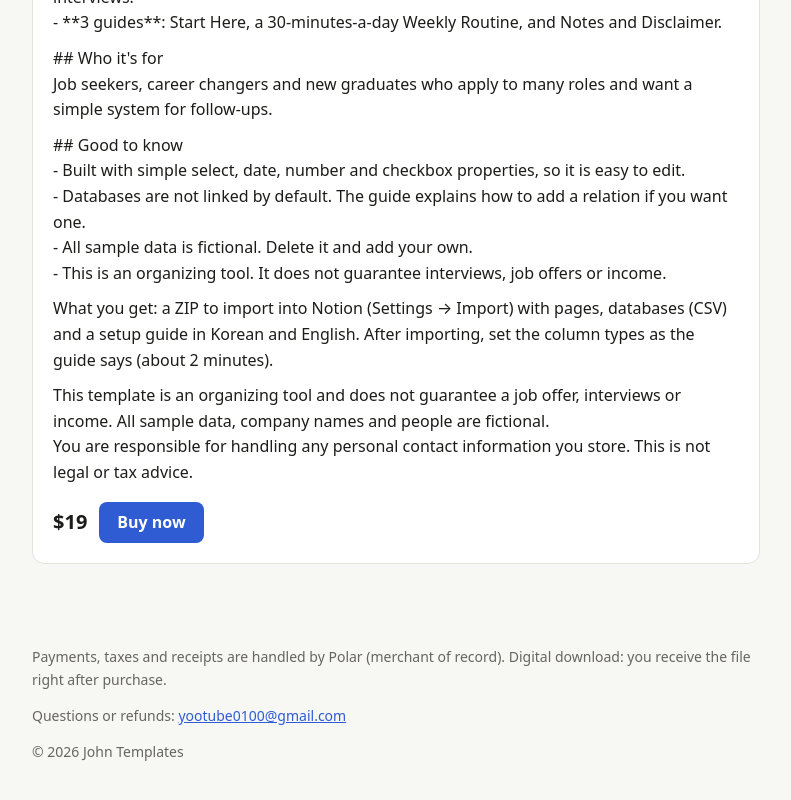
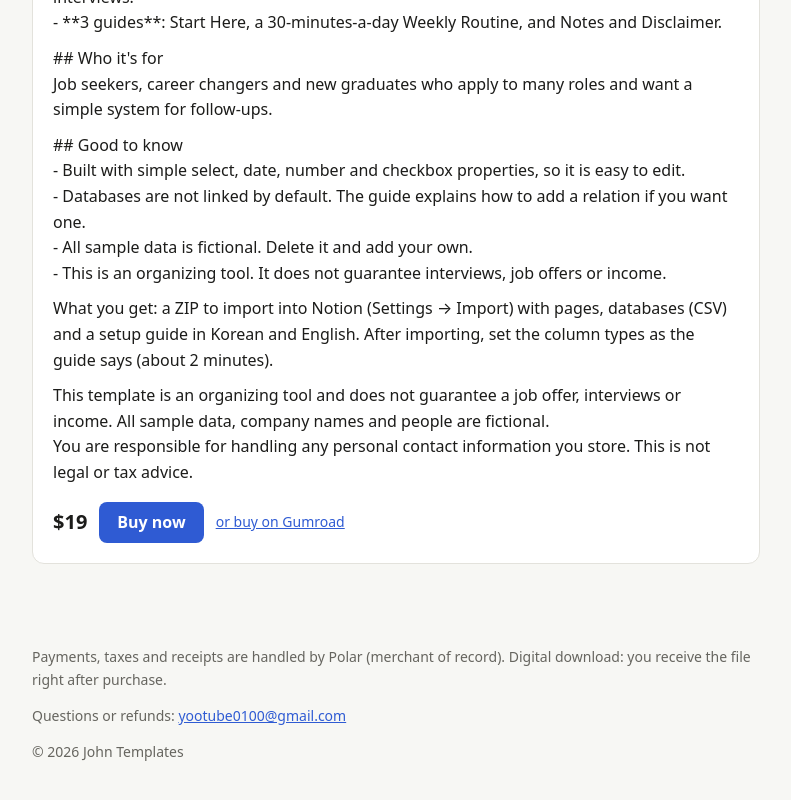
Before and after one commit to JohnP0225/templates, a plain HTML site: page index.html in a window 1280 px wide. Shown: the part 2570-3370 px from the top of the page, without its empty margins (244-1035 px from the left). Drawn offline with Linux system fonts and the light colour scheme.

Commit message:
Add Gumroad link for Job Application Tracker

```diff
--- a/index.html
+++ b/index.html
@@ -60,7 +60,7 @@ a { color:var(--accent); }
 <p>## Good to know<br>- Built with simple select, date, number and checkbox properties, so it is easy to edit.<br>- Databases are not linked by default. The guide explains how to add a relation if you want one.<br>- All sample data is fictional. Delete it and add your own.<br>- This is an organizing tool. It does not guarantee interviews, job offers or income.</p>
 <p>What you get: a ZIP to import into Notion (Settings → Import) with pages, databases (CSV) and a setup guide in Korean and English. After importing, set the column types as the guide says (about 2 minutes).</p>
 <p>This template is an organizing tool and does not guarantee a job offer, interviews or income. All sample data, company names and people are fictional.<br>You are responsible for handling any personal contact information you store. This is not legal or tax advice.</p></div>
-<p class="buy"><span class="price">$19</span> <a class="btn" href="https://buy.polar.sh/polar_cl_a1rRtEufTdFDCIqeEjWXhNV0PhVA8MZ6Kqfzu34ikk4">Buy now</a></p>
+<p class="buy"><span class="price">$19</span> <a class="btn" href="https://buy.polar.sh/polar_cl_a1rRtEufTdFDCIqeEjWXhNV0PhVA8MZ6Kqfzu34ikk4">Buy now</a> <a class="alt" href="https://leeun.gumroad.com/l/job-application-tracker">or buy on Gumroad</a></p>
 </article>
 </main>
 <footer>
```
